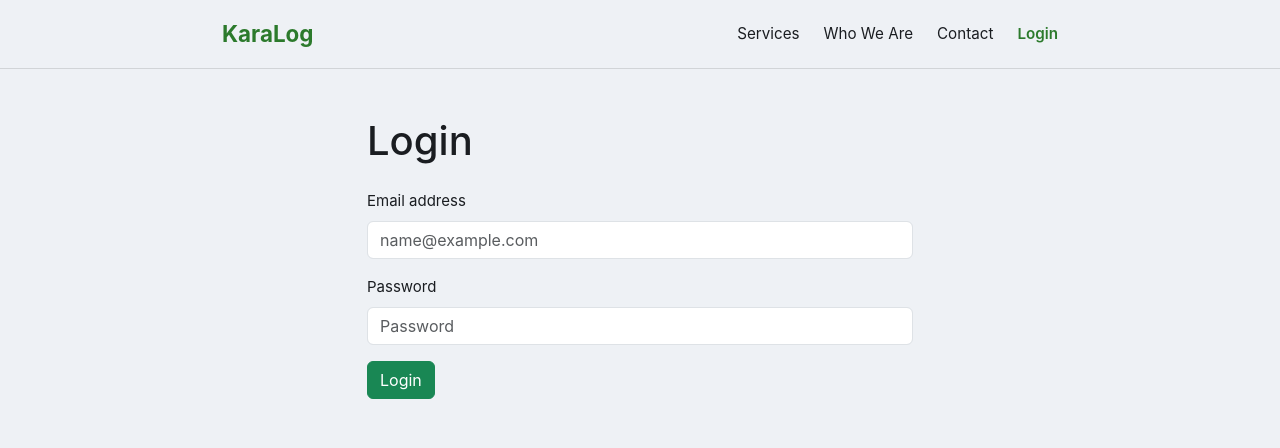
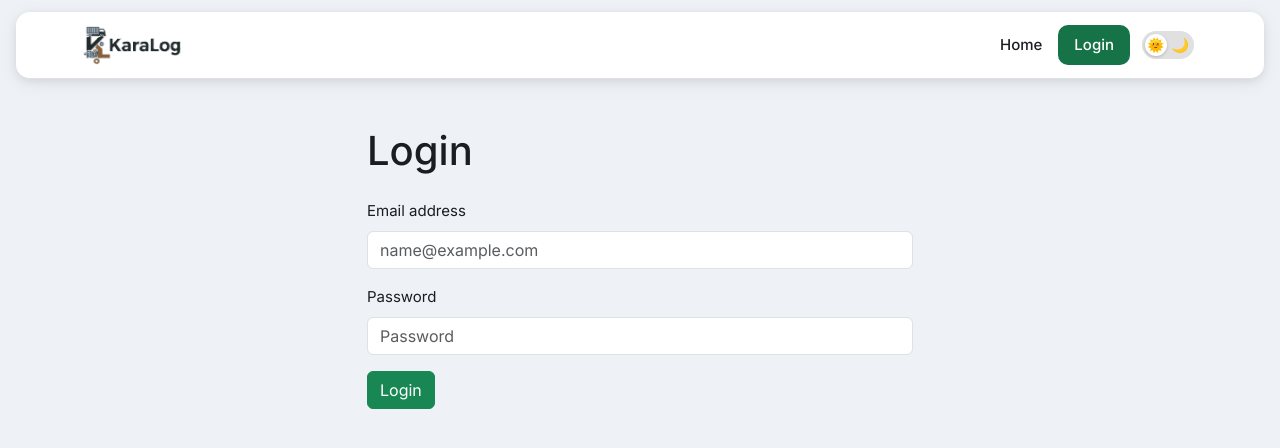
Before and after one commit to coyotiv-sose/graduation-project-AkinKaradag, a Vue app in the folder frontend/: page /login in a window 1280 px wide. Shown: the top 448 px of the page. Built offline with nearby package versions, Linux system fonts and the light colour scheme; no server answers.

Commit message:
Refactor application structure and enhance UI with theme toggle and responsive design

```diff
--- a/frontend/index.html
+++ b/frontend/index.html
@@ -4,7 +4,10 @@
     <meta charset="UTF-8">
     <link rel="icon" href="/favicon.ico">
     <meta name="viewport" content="width=device-width, initial-scale=1.0">
-    <title>Vite App</title>
+    <link rel="preconnect" href="https://fonts.googleapis.com">
+    <link rel="preconnect" href="https://fonts.gstatic.com" crossorigin>
+    <link href="https://fonts.googleapis.com/css2?family=Inter:wght@400;500;600;700&display=swap" rel="stylesheet">
+    <title>KaraLog</title>
   </head>
   <body>
     <div id="app"></div>
--- a/frontend/src/App.vue
+++ b/frontend/src/App.vue
@@ -1,86 +1,119 @@
 <script>
 import { RouterLink, RouterView } from 'vue-router'
 import { useAccountStore } from './stores/accountStore'
+import ThemeToggle from './components/ThemeToggle.vue'
 
 export default {
   name: 'App',
   components: {
     RouterLink,
     RouterView,
+    ThemeToggle,
   },
   computed: {
+    accountStore() {
+      return useAccountStore()
+    },
     user() {
-      return useAccountStore().user
+      return this.accountStore.user
+    },
+    isCustomer() {
+      return this.accountStore.isCustomer
+    },
+    isEmployee() {
+      return this.accountStore.isEmployee
+    },
+    companyId() {
+      return this.accountStore.companyId
+    },
+    customerId() {
+      return this.accountStore.customerId
     },
   },
   mounted() {
-    useAccountStore().fetchUser()
+    this.accountStore.fetchUser()
   },
 }
 </script>
 
-<template>
-  <header>
-    <nav>
-      <RouterLink to="/" class="brand">KaraLog</RouterLink>
-      <div class="nav-links">
-        <RouterLink to="/#services">Services</RouterLink>
-        <RouterLink to="/#about">Who We Are</RouterLink>
-        <RouterLink to="/#contact">Contact</RouterLink>
-        <template v-if="user">
-          <RouterLink to="/companies">Companies</RouterLink>
-          <RouterLink to="/orders/new">New Order</RouterLink>
-          <RouterLink to="/orders/list">Order List</RouterLink>
-          <RouterLink to="/orders">AI Orders</RouterLink>
-          <RouterLink to="/logout">Logout</RouterLink>
-        </template>
-        <RouterLink v-else to="/login">Login</RouterLink>
-      </div>
-    </nav>
-  </header>
+<template lang="pug">
+header
+  nav.navbar.navbar-expand-lg.border-bottom
+    .container
+      RouterLink.navbar-brand(to="/")
+        img(src="/logo.png" alt="KaraLog" height="40")
+      button.navbar-toggler(
+        type="button"
+        data-bs-toggle="collapse"
+        data-bs-target="#navbarNav"
+      )
+        span.navbar-toggler-icon
+      #navbarNav.collapse.navbar-collapse.justify-content-end
+        ul.nav.nav-pills
+          //- Always visible
+          li.nav-item
+            RouterLink.nav-link(to="/") Home
 
-  <RouterView />
+          //- Guest-only links
+          template(v-if="!user")
+            li.nav-item
+              RouterLink.nav-link(to="/login") Login
+
+          //- Customer links
+          template(v-if="isCustomer")
+            li.nav-item
+              RouterLink.nav-link(to="/orders/new") Create Order
+            li.nav-item
+              RouterLink.nav-link(to="/orders") My Orders
+            li.nav-item
+              RouterLink.nav-link(to="/logout") Logout
+
+          //- Dispatcher links
+          template(v-if="isEmployee && companyId")
+            li.nav-item
+              RouterLink.nav-link(:to="`/companies/${companyId}/dispatcher`") Dashboard
+            li.nav-item
+              RouterLink.nav-link(to="/orders/new") Create Order
+            li.nav-item
+              RouterLink.nav-link(:to="`/companies/${companyId}/orders`") Orders
+            li.nav-item
+              RouterLink.nav-link(:to="`/companies/${companyId}/vehicles`") Vehicles
+            li.nav-item
+              RouterLink.nav-link(to="/logout") Logout
+
+          li.nav-item.d-flex.align-items-center.ms-2
+            ThemeToggle
+
+RouterView
 </template>
 
 <style scoped>
-header {
-  border-bottom: 1px solid var(--color-border);
+.navbar {
+  background: var(--color-background-card);
+  box-shadow: 0 2px 8px rgba(0, 0, 0, 0.08), 0 4px 20px rgba(0, 0, 0, 0.06);
+  border-radius: 14px;
+  margin: 0.75rem 1rem 0;
+  transition: background-color 0.3s ease, box-shadow 0.3s ease;
 }
 
-nav {
-  max-width: 900px;
-  margin: 0 auto;
-  padding: 1rem 2rem;
-  display: flex;
-  align-items: center;
-  justify-content: space-between;
+.navbar-brand img {
+  height: 40px;
 }
 
-.brand {
-  font-size: 1.4rem;
-  font-weight: bold;
-  text-decoration: none;
-  color: #2c7a2c;
+.nav-pills .nav-link {
+  color: var(--color-text);
+  font-weight: 500;
+  border-radius: var(--radius);
+  transition: color 0.3s ease, background-color 0.3s ease;
 }
 
-.nav-links {
-  display: flex;
-  gap: 1.5rem;
-  align-items: center;
+.nav-pills .nav-link:hover {
+  color: var(--color-primary);
+  background-color: var(--color-primary-light);
 }
 
-.nav-links a {
-  text-decoration: none;
-  color: var(--color-text);
-  font-size: 0.95rem;
-}
-
-.nav-links a:hover {
-  color: #2c7a2c;
-}
-
-.nav-links a.router-link-exact-active {
-  color: #2c7a2c;
-  font-weight: 600;
+.nav-pills .nav-link.router-link-exact-active {
+  background-color: var(--color-primary);
+  color: #fff;
 }
 </style>
--- /dev/null
+++ b/frontend/src/components/ThemeToggle.vue
@@ -0,0 +1,80 @@
+<script>
+import { useTheme } from '@/composables/useTheme'
+
+export default {
+  name: 'ThemeToggle',
+  setup() {
+    const { theme, toggleTheme } = useTheme()
+    return { theme, toggleTheme }
+  },
+  computed: {
+    isDark() {
+      return this.theme === 'dark'
+    },
+  },
+}
+</script>
+
+<template lang="pug">
+button.theme-toggle(
+  @click="toggleTheme"
+  :aria-label="isDark ? 'Switch to light mode' : 'Switch to dark mode'"
+  :title="isDark ? 'Switch to light mode' : 'Switch to dark mode'"
+)
+  .toggle-track(:class="{ dark: isDark }")
+    span.toggle-icon.sun 🌞
+    span.toggle-icon.moon 🌙
+    .toggle-thumb(:class="{ dark: isDark }")
+</template>
+
+<style scoped>
+.theme-toggle {
+  background: none;
+  border: none;
+  cursor: pointer;
+  padding: 4px;
+  display: flex;
+  align-items: center;
+}
+
+.toggle-track {
+  position: relative;
+  width: 52px;
+  height: 28px;
+  background: #e0e0e0;
+  border-radius: 14px;
+  display: flex;
+  align-items: center;
+  justify-content: space-between;
+  padding: 0 5px;
+  transition: background-color 0.3s ease;
+}
+
+.toggle-track.dark {
+  background: #3a3a5c;
+}
+
+.toggle-icon {
+  font-size: 14px;
+  line-height: 1;
+  z-index: 1;
+  user-select: none;
+}
+
+.toggle-thumb {
+  position: absolute;
+  top: 3px;
+  left: 3px;
+  width: 22px;
+  height: 22px;
+  background: #ffffff;
+  border-radius: 50%;
+  box-shadow: 0 1px 3px rgba(0, 0, 0, 0.2);
+  transition: transform 0.3s ease, background-color 0.3s ease;
+}
+
+.toggle-thumb.dark {
+  transform: translateX(24px);
+  background: #1e1e2e;
+}
+</style>
--- /dev/null
+++ b/frontend/src/composables/useTheme.js
@@ -0,0 +1,22 @@
+import { ref, watchEffect } from 'vue'
+
+const theme = ref(localStorage.getItem('theme') || 'light')
+
+function applyTheme(value) {
+  document.documentElement.setAttribute('data-theme', value)
+  localStorage.setItem('theme', value)
+}
+
+applyTheme(theme.value)
+
+watchEffect(() => {
+  applyTheme(theme.value)
+})
+
+export function useTheme() {
+  function toggleTheme() {
+    theme.value = theme.value === 'light' ? 'dark' : 'light'
+  }
+
+  return { theme, toggleTheme }
+}
--- a/frontend/src/router/index.js
+++ b/frontend/src/router/index.js
@@ -46,10 +46,10 @@ const router = createRouter({
                 import ('../views/DispatcherView.vue'),
         },
         {
-            path: '/orders',
-            name: 'orders',
+            path: '/companies/:companyId/orders',
+            name: 'companyOrders',
             component: () =>
-                import ('../views/OrderView.vue'),
+                import ('../views/OrderListView.vue'),
         },
         {
             path: '/orders/new',
@@ -58,7 +58,7 @@ const router = createRouter({
                 import ('../views/OrderCreateView.vue'),
         },
         {
-            path: '/orders/list',
+            path: '/orders',
             name: 'orderList',
             component: () =>
                 import ('../views/OrderListView.vue'),
--- a/frontend/src/stores/accountStore.js
+++ b/frontend/src/stores/accountStore.js
@@ -4,14 +4,30 @@ import axios from 'axios'
 export const useAccountStore = defineStore('account', {
     state: () => ({
         user: null,
+        profile: null,
     }),
+    getters: {
+        isLoggedIn: (state) => !!state.user,
+        role: (state) => state.user?.role || null,
+        isCustomer: (state) => state.user?.role === 'customer',
+        isEmployee: (state) => state.user?.role === 'employee',
+        companyId: (state) => state.profile?.company || null,
+        customerId: (state) => state.profile?._id || null,
+    },
     actions: {
         async fetchUser() {
             try {
                 const { data } = await axios.get('/accounts/session')
-                this.user = data
+                if (data && data._id) {
+                    this.profile = data.profile || null
+                    this.user = data
+                } else {
+                    this.user = null
+                    this.profile = null
+                }
             } catch {
                 this.user = null
+                this.profile = null
             }
         },
         async login(email, password) {
@@ -24,6 +40,7 @@ export const useAccountStore = defineStore('account', {
         async logout() {
             await axios.delete('/accounts/session')
             this.user = null
+            this.profile = null
         },
     },
 })
```
Also changed, not shown: frontend/src/views/HomeView.vue (+46 -12 lines), frontend/public/logo.png (added).
